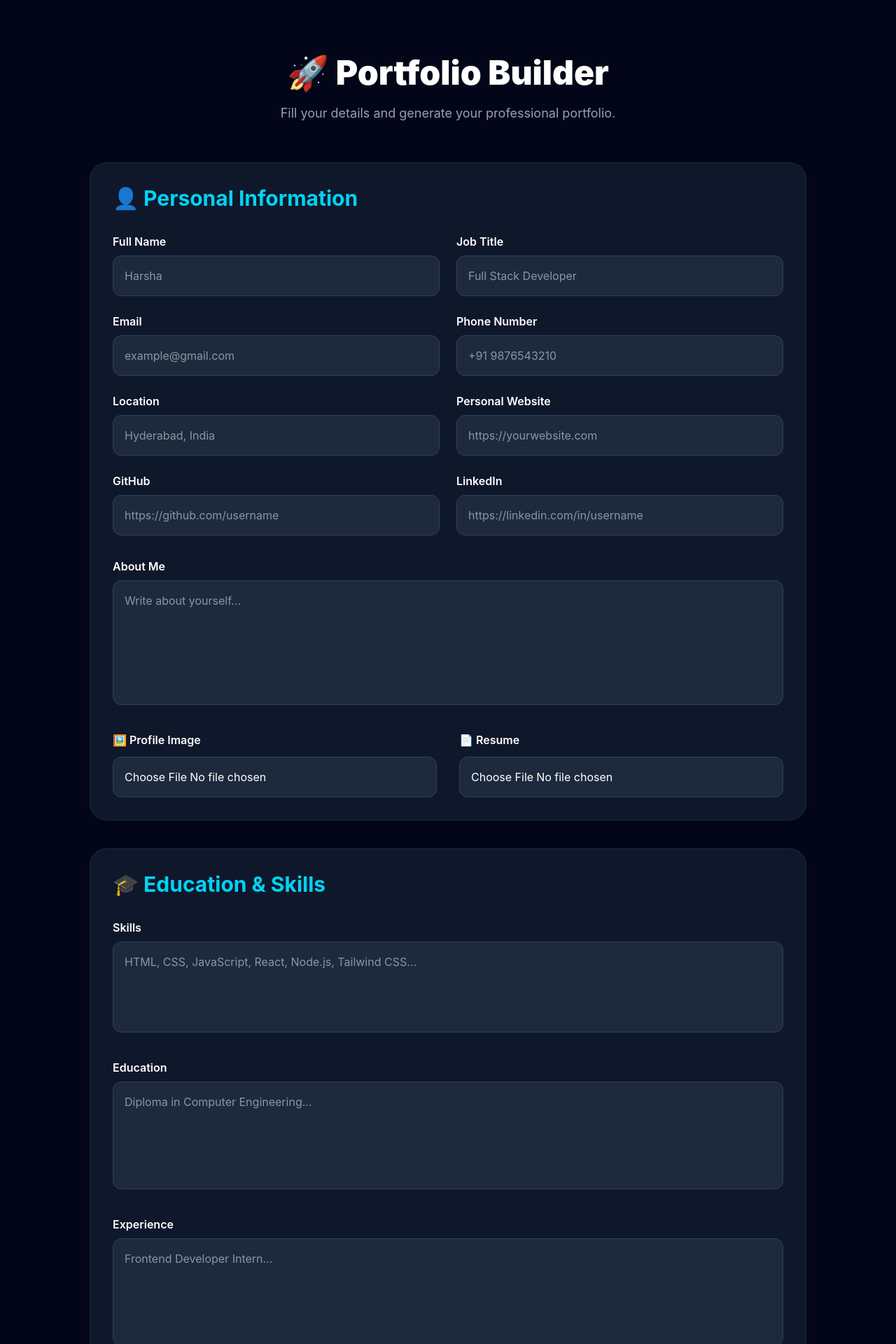
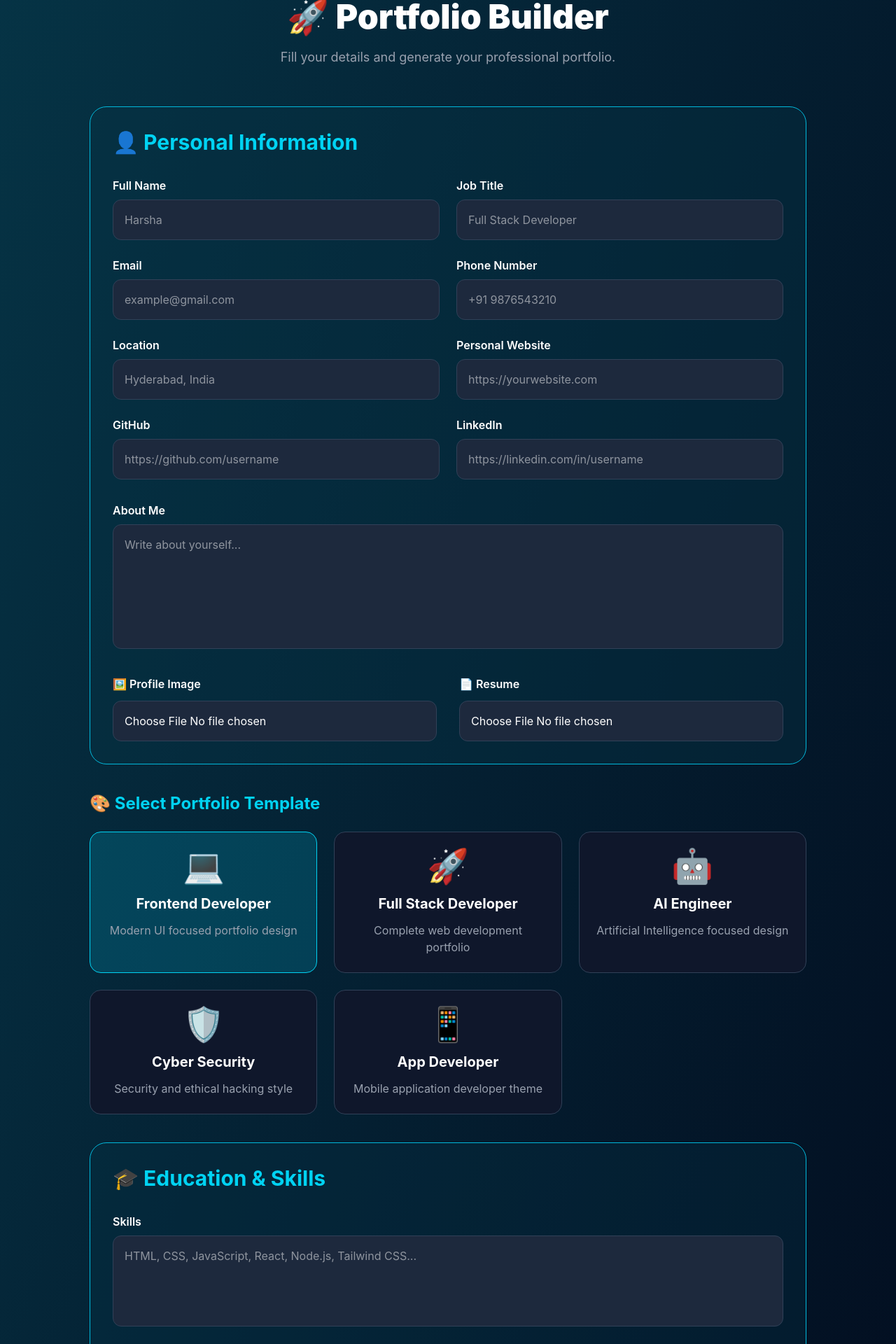
Before and after one commit to goggiharsha-oss/CodeCareer-AI, a React (Vite) app: page /portfolio-form in a window 1280 px wide. Shown: the top 1920 px of the page at 70% size. Built offline with nearby package versions, Linux system fonts and the light colour scheme.

Commit message:
Added portfolio template selector and dynamic portfolio themes

```diff
--- /dev/null
+++ b/src/components/TemplateSelector.jsx
@@ -0,0 +1,102 @@
+import { motion } from "framer-motion";
+
+function TemplateSelector({ selectedTemplate, setSelectedTemplate }) {
+
+  const templates = [
+    {
+      id: "frontend",
+      title: "Frontend Developer",
+      icon: "💻",
+      description: "Modern UI focused portfolio design",
+    },
+    {
+      id: "fullstack",
+      title: "Full Stack Developer",
+      icon: "🚀",
+      description: "Complete web development portfolio",
+    },
+    {
+      id: "ai",
+      title: "AI Engineer",
+      icon: "🤖",
+      description: "Artificial Intelligence focused design",
+    },
+    {
+      id: "cyber",
+      title: "Cyber Security",
+      icon: "🛡️",
+      description: "Security and ethical hacking style",
+    },
+    {
+      id: "app",
+      title: "App Developer",
+      icon: "📱",
+      description: "Mobile application developer theme",
+    },
+  ];
+
+
+  return (
+    <div className="mt-8">
+
+      <h2 className="text-2xl font-bold text-cyan-400 mb-6">
+        🎨 Select Portfolio Template
+      </h2>
+
+
+      <div className="grid md:grid-cols-3 gap-6">
+
+        {templates.map((template) => (
+
+          <motion.div
+            key={template.id}
+            whileHover={{ scale: 1.05 }}
+            whileTap={{ scale: 0.95 }}
+
+            onClick={() =>
+              setSelectedTemplate(template.id)
+            }
+
+            className={`
+              cursor-pointer
+              rounded-2xl
+              p-6
+              border
+              transition
+
+              ${
+                selectedTemplate === template.id
+                ?
+                "border-cyan-400 bg-cyan-500/20"
+                :
+                "border-slate-700 bg-slate-900"
+              }
+            `}
+          >
+
+            <div className="text-5xl text-center">
+              {template.icon}
+            </div>
+
+
+            <h3 className="text-xl font-bold text-center mt-4">
+              {template.title}
+            </h3>
+
+
+            <p className="text-gray-400 text-center mt-3">
+              {template.description}
+            </p>
+
+
+          </motion.div>
+
+        ))}
+
+      </div>
+
+    </div>
+  );
+}
+
+export default TemplateSelector;
--- a/src/pages/PortfolioForm.jsx
+++ b/src/pages/PortfolioForm.jsx
@@ -1,10 +1,11 @@
 import { useState } from "react";
 import { motion } from "framer-motion";
 import { useNavigate } from "react-router-dom";
-
+import TemplateSelector from "../components/TemplateSelector";
 function PortfolioForm() {
   const navigate = useNavigate();
-
+const [selectedTemplate, setSelectedTemplate] = useState("frontend");
+const template = selectedTemplate;
   const [formData, setFormData] = useState({
     fullName: "",
     title: "",
@@ -80,16 +81,39 @@ function PortfolioForm() {
   const handleSubmit = (e) => {
   e.preventDefault();
 
+  const portfolioData = {
+    ...formData,
+    template: selectedTemplate,
+  };
+
   localStorage.setItem(
     "portfolioData",
-      JSON.stringify(formData)
+    JSON.stringify(portfolioData)
   );
 
   navigate("/portfolio-preview");
 };
+    navigate("/portfolio-preview");
+
 
  return (
-    <div className="min-h-screen bg-slate-950 text-white py-20 px-6">
+  <div
+    className={`
+      min-h-screen
+      text-white
+      ${
+        template === "cyber"
+          ? "bg-black"
+          : template === "ai"
+          ? "bg-gradient-to-br from-purple-950 to-slate-950"
+          : template === "frontend"
+          ? "bg-gradient-to-br from-cyan-950 to-slate-950"
+          : template === "fullstack"
+          ? "bg-gradient-to-br from-blue-950 to-slate-950"
+          : "bg-slate-950"
+      }
+    `}
+  >
 
       <div className="max-w-5xl mx-auto">
 
@@ -118,7 +142,22 @@ function PortfolioForm() {
             initial={{ opacity: 0, y: 40 }}
             whileInView={{ opacity: 1, y: 0 }}
             transition={{ duration: 0.6 }}
-            className="bg-slate-900 rounded-3xl p-8 border border-slate-800"
+           className={`
+  rounded-3xl
+  p-8
+  border
+  ${
+    template === "cyber"
+      ? "bg-slate-950 border-green-500"
+      : template === "ai"
+      ? "bg-purple-950/40 border-purple-500"
+      : template === "frontend"
+      ? "bg-cyan-950/40 border-cyan-500"
+      : template === "fullstack"
+      ? "bg-blue-950/40 border-blue-500"
+      : "bg-slate-900 border-slate-700"
+  }
+`}
           >
             <h2 className="text-3xl font-bold text-cyan-400 mb-8">
               👤 Personal Information
@@ -300,18 +339,40 @@ function PortfolioForm() {
                   className="w-full bg-slate-800 rounded-xl p-4 border border-slate-700"
                 />
 
+
+
               </div>
 
             </div>
 
           </motion.div>
+
+          <TemplateSelector
+  selectedTemplate={selectedTemplate}
+  setSelectedTemplate={setSelectedTemplate}
+/>
                     {/* ================= SKILLS / EDUCATION ================= */}
 
           <motion.div
             initial={{ opacity: 0, y: 40 }}
             whileInView={{ opacity: 1, y: 0 }}
             transition={{ duration: 0.6 }}
-            className="bg-slate-900 rounded-3xl p-8 border border-slate-800"
+            className={`
+  rounded-3xl
+  p-8
+  border
+  ${
+    template === "cyber"
+      ? "bg-green-950/30 border-green-500"
+      : template === "ai"
+      ? "bg-purple-950/30 border-purple-500"
+      : template === "frontend"
+      ? "bg-cyan-950/30 border-cyan-500"
+      : template === "fullstack"
+      ? "bg-blue-950/30 border-blue-500"
+      : "bg-slate-900 border-slate-800"
+  }
+`}
           >
 
             <h2 className="text-3xl font-bold text-cyan-400 mb-8">
@@ -401,7 +462,22 @@ function PortfolioForm() {
             initial={{ opacity: 0, y: 40 }}
             whileInView={{ opacity: 1, y: 0 }}
             transition={{ duration: 0.6 }}
-            className="bg-slate-900 rounded-3xl p-8 border border-slate-800"
+            className={`
+  rounded-3xl
+  p-8
+  border
+  ${
+    template === "cyber"
+      ? "bg-green-950/30 border-green-500"
+      : template === "ai"
+      ? "bg-purple-950/30 border-purple-500"
+      : template === "frontend"
+      ? "bg-cyan-950/30 border-cyan-500"
+      : template === "fullstack"
+      ? "bg-blue-950/30 border-blue-500"
+      : "bg-slate-900 border-slate-800"
+  }
+`}
           >
 
             <div className="flex justify-between items-center mb-8">
```
Lines whose indentation alone changed are shown as unchanged.
